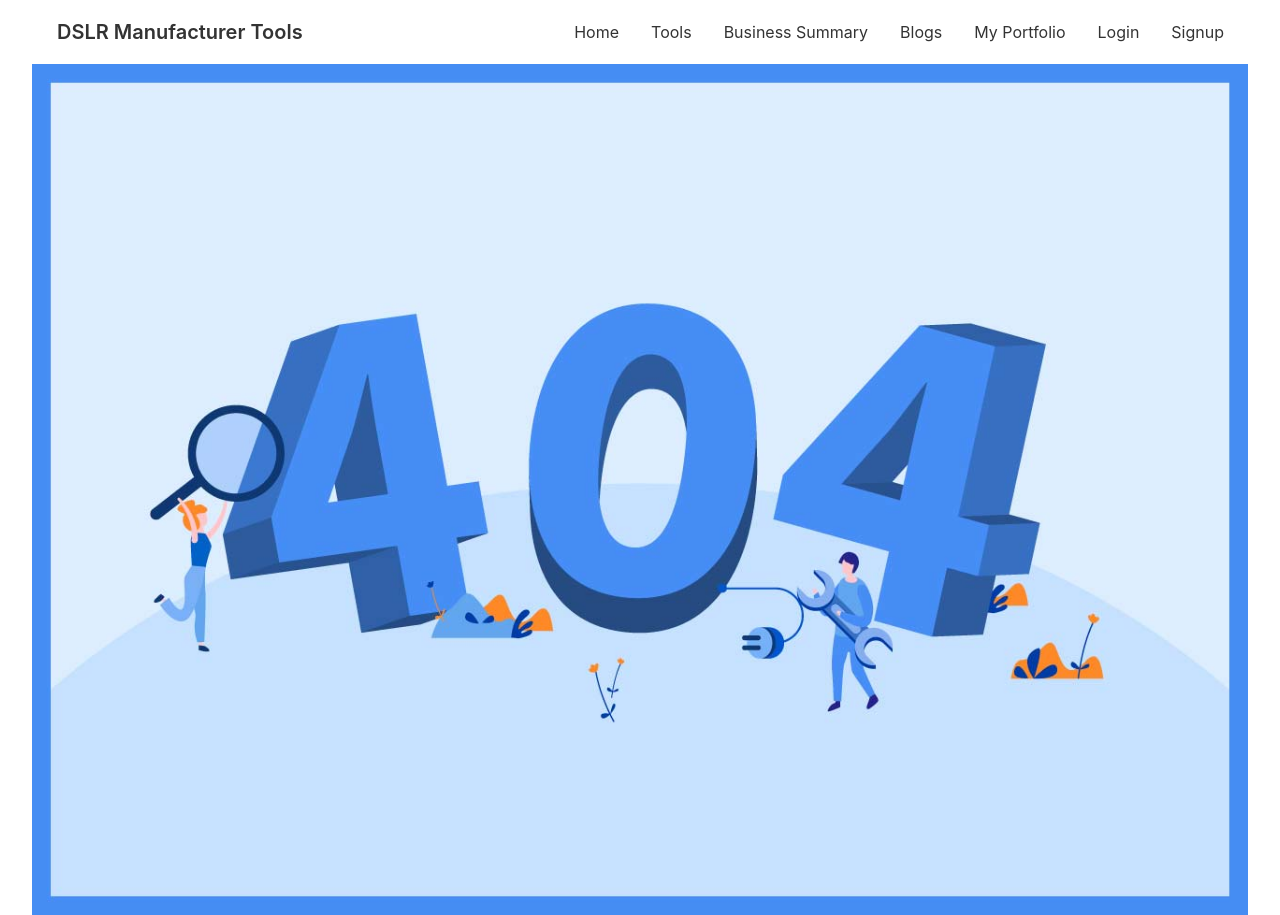
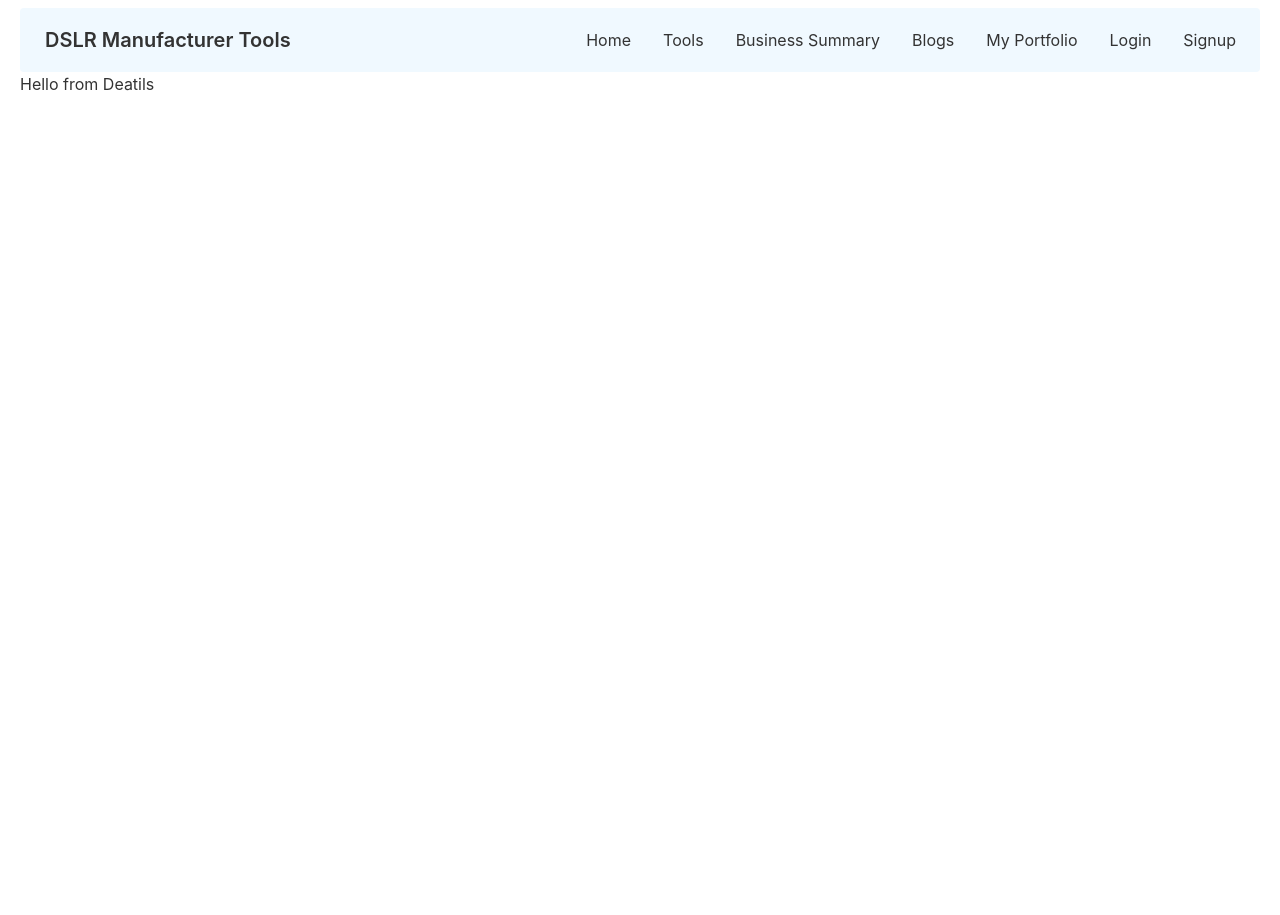
Before and after one commit to Sanjidk/manufacturer-website-client-side-Sanjidk, a React (Create React App) app: page /items/1 in a window 1280 px wide. After the commit the page ends 800 px from the top, so only its background shows below. Built offline with nearby package versions, Linux system fonts and the light colour scheme.

Commit message:
firebase auth connect

```diff
--- a/src/App.js
+++ b/src/App.js
@@ -7,6 +7,7 @@ import Tools from "./components/Home/Tools/Tools";
 import BusinessSummary from "./components/Home/BusinessSummary/BusinessSummary";
 import Blogs from "./components/Home/Blogs/Blogs";
 import MyPortfolio from "./components/Home/MyPortfolio/MyPortfolio";
+import ToolDetails from './components/Home/ToolDetails/ToolDetails';
 
 import Login from './components/Login/Login/Login';
 import Signup from './components/Login/Signup/Signup';
@@ -15,7 +16,7 @@ import NotFound from './components/Shared/NotFound/NotFound';
 
 function App() {
   return (
-    <div className="max-w-7xl mx-auto px-8">
+    <div className="max-w-7xl mx-auto px-5">
       <Header></Header>
       <Routes>
         <Route path="/" element={<Home></Home>}></Route>
@@ -24,6 +25,8 @@ function App() {
         <Route path="/business" element={<BusinessSummary></BusinessSummary>}></Route>
         <Route path="/blogs" element={<Blogs></Blogs>}></Route>
         <Route path="/portfolio" element={<MyPortfolio></MyPortfolio>}></Route>
+
+        <Route path="/items/:id" element={<ToolDetails></ToolDetails>}></Route>
 
 
         <Route path="/login" element={<Login></Login>}></Route>
--- a/src/components/Home/Banner/Banner.js
+++ b/src/components/Home/Banner/Banner.js
@@ -6,7 +6,7 @@ import tools from "../../../img/tools2.png"
 const Banner = () => {
     return (
         <div>
-            <div className="carousel rounded-box mx-auto w-full">
+            <div className="carousel mt-3 rounded-box mx-auto w-full">
                 <div id="item1" className="carousel-item w-full">
                 <img src={tools} className="w-full" alt="" />
                 </div>
--- /dev/null
+++ b/src/components/Home/Tool/Tool.js
@@ -0,0 +1,11 @@
+import React from 'react';
+
+const Tool = () => {
+    return (
+        <div>
+            <h1>Hello tool</h1>
+        </div>
+    );
+};
+
+export default Tool;
--- /dev/null
+++ b/src/components/Home/ToolDetails/ToolDetails.js
@@ -0,0 +1,11 @@
+import React from 'react';
+
+const ToolDetails = () => {
+    return (
+        <div>
+            <h1>Hello from Deatils</h1>
+        </div>
+    );
+};
+
+export default ToolDetails;
--- a/src/components/Shared/Header/Header.js
+++ b/src/components/Shared/Header/Header.js
@@ -17,7 +17,7 @@ const Header = () => {
     </>
 
     return (
-        <div className="navbar bg-base-100 sticky top-0">
+        <div className="navbar bg-sky-50 rounded mt-2 sticky top-0">
             <div className="navbar-start">
                 <div className="dropdown">
                     <label tabIndex="0" className="btn btn-ghost lg:hidden">
--- /dev/null
+++ b/src/firebase.init.js
@@ -0,0 +1,22 @@
+// Import the functions you need from the SDKs you need
+import { initializeApp } from "firebase/app";
+import { getAuth } from "firebase/auth";
+
+// TODO: Add SDKs for Firebase products that you want to use
+// https://firebase.google.com/docs/web/setup#available-libraries
+
+// Your web app's Firebase configuration
+const firebaseConfig = {
+apiKey: process.env.REACT_APP_apiKey,
+authDomain: process.env.REACT_APP_authDomain,
+projectId: process.env.REACT_APP_projectId,
+storageBucket: process.env.REACT_APP_storageBucket,
+messagingSenderId: process.env.REACT_APP_messagingSenderId,
+appId: process.env.REACT_APP_appId,
+};
+
+// Initialize Firebase
+const app = initializeApp(firebaseConfig);
+const auth = getAuth(app);
+
+export default auth;
```
Also changed, not shown: src/img/tools2.png.
